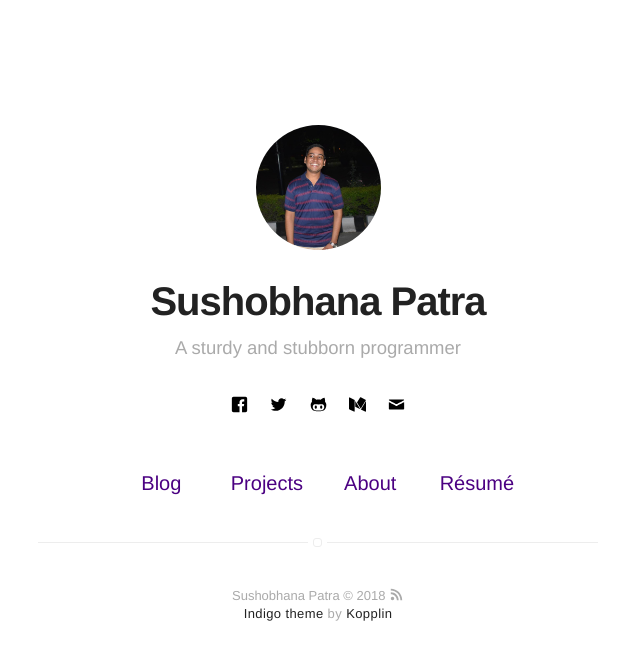
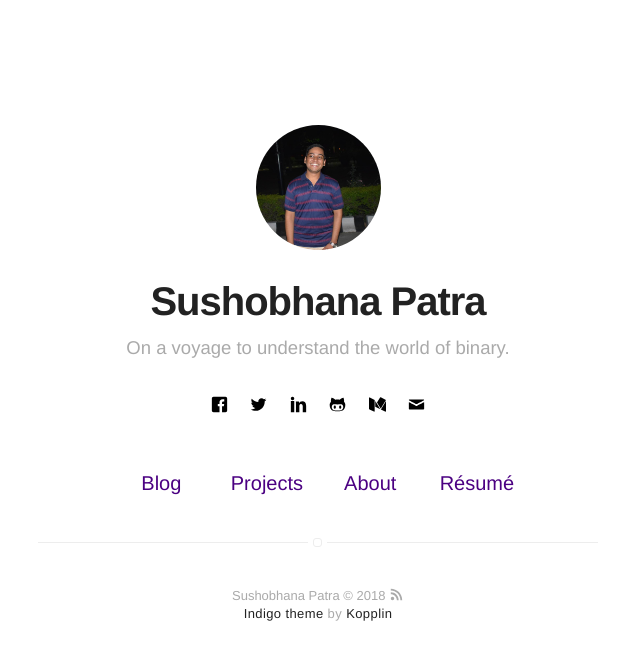
Before and after one commit to sushobhana/sushobhana.github.io, a Jekyll site: the page built from index.html, in a window 1280 px wide. Shown: the top 660 px of the page, without its empty margins (322-962 px from the left). Built offline with Jekyll 4.4.1, drawn with Linux system fonts in a browser that asks for light colours.

```diff
--- a/_config.yml
+++ b/_config.yml
@@ -1,6 +1,6 @@
 # main text of home
 name: Sushobhana Patra
-bio: A sturdy and stubborn programmer
+bio: On a voyage to understand the world of binary.
 
 # twitter summary info
 description: Sushobhana Patra's personal blog site
@@ -39,14 +39,14 @@ twitter: SushobhanaPatra
 # google: mygoogle
 # instagram: myinstagram
 # pinterest: mypinterest
-# linkedin: mylinkedin
+linkedin: sushobhana-patra-855775126
 # youtube: myyoutube
 # spotify: myspotify
 github: sushobhana
 # gitlab: mygitlab
 # lastfm: mylastfm
 # stackoverflow: 7044681/mystackoverflow
-# quora: userquora
+# quora: Sushobhana-Patra
 # reddit: username
 medium: sushobhanapatra
 # vimeo: myvimeo
```
Also changed, not shown: 10 other files.
